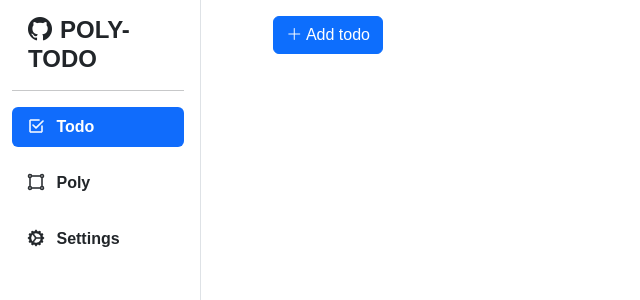
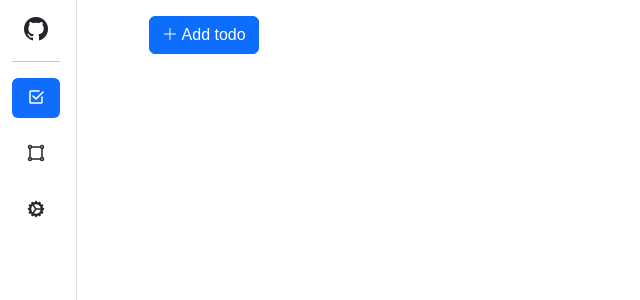
Before and after one commit to yz-dev21/poly-todo, a SvelteKit app: page / in a window 1280 px wide. Shown: the top 300 px of the page, without its empty margins (0-640 px from the left). Built offline with nearby package versions, Linux system fonts and the light colour scheme; a web font is replaced by a local one.

Commit message:
(design) sidebar GET BETTER

```diff
--- a/src/routes/+page.svelte
+++ b/src/routes/+page.svelte
@@ -9,7 +9,7 @@
 
 <div class="container-fluid">
 	<div class="row">
-		<div class="col-sm-2" id="sidebar">
+		<div class="col-sm-auto" id="sidebar">
 			<Sidebar bind:selectedIndex />
 		</div>
 		<div class="col m-3">
--- a/src/routes/nav/navItem.svelte
+++ b/src/routes/nav/navItem.svelte
@@ -3,7 +3,6 @@
 	const dispatch = createEventDispatcher();
 
 	export let icon = '';
-	export let text = '';
 	export let toggle = false;
 </script>
 
@@ -11,7 +10,6 @@
 	class="nav-link btn btn-primary link-dark text-start {toggle ? 'selected' : ''}"
 	on:click={() => dispatch('select')}
 	><i class={icon} id="bold_icon"></i>
-	<span class="m-2"><strong>{text}</strong></span>
 </button>
 
 <style>
--- a/src/routes/nav/sidebar.svelte
+++ b/src/routes/nav/sidebar.svelte
@@ -3,31 +3,23 @@
 
 	export let selectedIndex = 0;
 
-	const createNav = (pIcon, pText) => ({
-		icon: pIcon,
-		text: pText
-	});
-
 	let navs = [
-		createNav('bi bi-check2-square', 'Todo'),
-		createNav('bi bi-bounding-box-circles', 'Poly'),
-		createNav('bi bi-gear-wide-connected', 'Settings')
+		'bi bi-check2-square', 'bi bi-bounding-box-circles','bi bi-gear-wide-connected'
 	];
 </script>
 
-<div class="d-flex flex-sm-column flex-row flex-nowrap sticky-top py-3 pe-3 border-end vh-100">
-	<a
-		href="https://github.com/yz-dev21/poly-todo"
-		class="align-items-center link-dark text-decoration-none ps-3"
-		><i class="bi bi-github h4"></i><span class="m-2 h4"><strong>POLY-TODO</strong></span>
-	</a>
-	<hr />
+<div id='6974' class="d-flex flex-sm-column flex-row flex-nowrap sticky-top py-3 pe-3 border-end vh-100 vw-5">
 	<ul class="nav nav-pills nav-fill flex-column mb-auto">
-		{#each navs as nav, index}
+		<li class="nav-item"><a
+			href="https://github.com/yz-dev21/poly-todo"
+			class="link-dark text-decoration-none"
+			><i class="bi bi-github h4"></i>
+		</a></li>
+		<hr />
+			{#each navs as nav, index}
 			<li class="nav-item mb-3">
 				<NavItem
-					icon={nav.icon}
-					text={nav.text}
+					icon={nav}
 					toggle={selectedIndex == index}
 					on:select={() => (selectedIndex = index)}
 				/>
```
